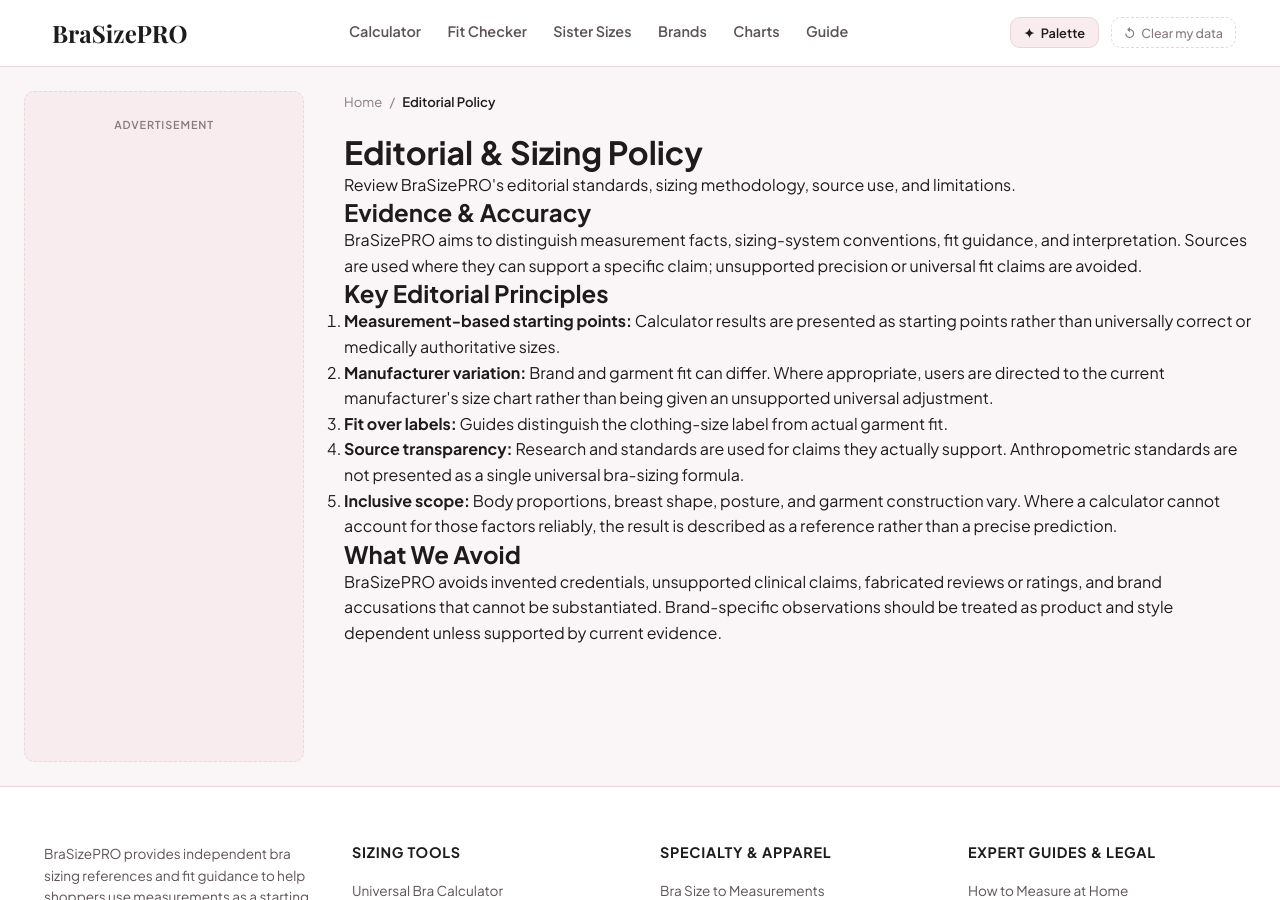
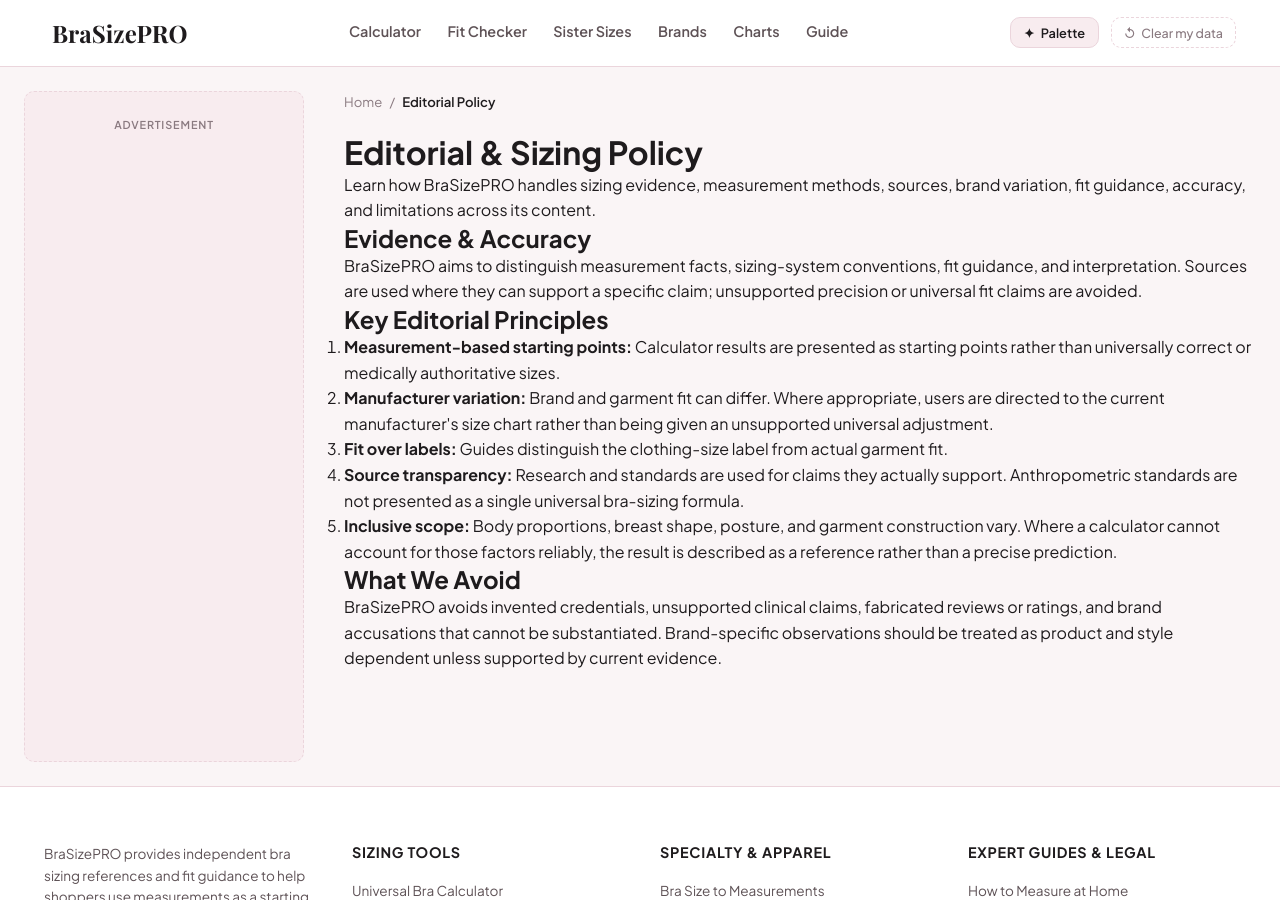
Before and after one commit to sharpedge74-cmyk/Bra-Size-Pro, a Jekyll site: the page built from _pages/editorial-policy.html, in a window 1280 px wide and 900 px high. Built offline with Jekyll 4.4.1, drawn with Linux system fonts in a browser that asks for light colours; some web fonts are replaced.

Commit message:
Improve SEO titles and meta descriptions

```diff
--- a/_pages/editorial-policy.html
+++ b/_pages/editorial-policy.html
@@ -1,7 +1,7 @@
 ---
 layout: page
 title: "Editorial & Sizing Policy"
-description: "Review BraSizePRO's editorial standards, sizing methodology, source use, and limitations."
+description: "Learn how BraSizePRO handles sizing evidence, measurement methods, sources, brand variation, fit guidance, accuracy, and limitations across its content."
 permalink: /editorial-policy
 breadcrumb_label: "Editorial Policy"
 ---
```
